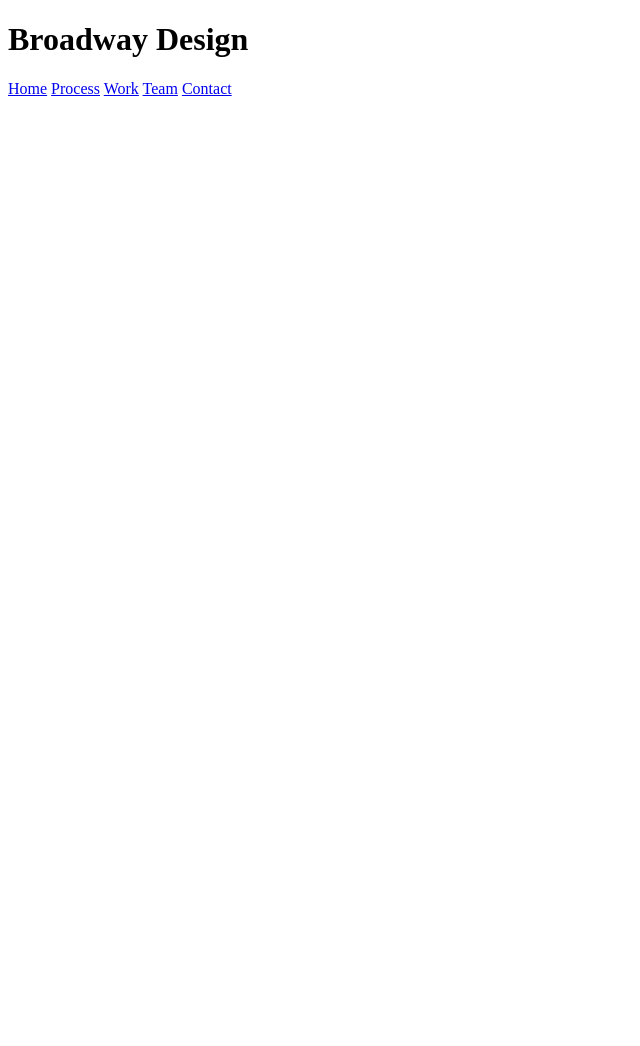
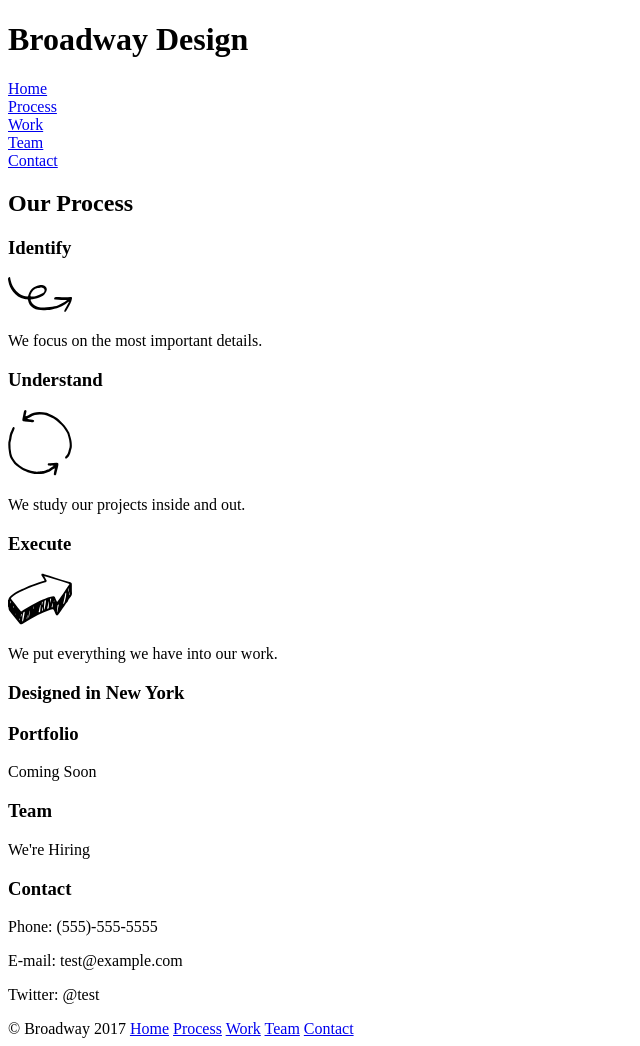
Before and after one commit to bultie/broadway, a plain HTML site: page index.html in a window 1280 px wide. Shown: the whole page, without its empty margins (0-640 px from the left). Before the commit the page ends 800 px from the top, so only its background shows below. Drawn offline with Linux system fonts and the light colour scheme.

Commit message:
HTML without CSS

```diff
--- a/index.html
+++ b/index.html
@@ -9,12 +9,43 @@
     <header>
       <h1>Broadway Design</h1>
       <nav>
-        <a href="#">Home</a>
-        <a href="#">Process</a>
-        <a href="#">Work</a>
-        <a href="#">Team</a>
+        <a href="#">Home</a><br>
+        <a href="#">Process</a><br>
+        <a href="#">Work</a><br>
+        <a href="#">Team</a><br>
         <a href="#">Contact</a>
       </nav>
     </header>
+    <div>
+      <h2>Our Process</h2>
+        <h3>Identify</h3>
+          <img src="resources/images/identify.svg" alt="identify symbol">
+          <p>We focus on the most important details.</p>
+        <h3>Understand</h3>
+          <img src="resources/images/understand.svg" alt="understand symbol">
+          <p>We study our projects inside and out.</p>
+        <h3>Execute</h3>
+          <img src="resources/images/execute.svg" alt="execute symbol">
+          <p>We put everything we have into our work.</p>
+    </div>
+    <h3>Designed in New York</h3>
+    <section>
+      <h3>Portfolio</h3>
+        <p>Coming Soon</p>
+      <h3>Team</h3>
+        <p>We're Hiring</p>
+      <h3>Contact</h3>
+        <p>Phone: (555)-555-5555</p>
+        <p>E-mail: test@example.com</p>
+        <p>Twitter: @test</p>
+    </section>
+    <footer>
+      <a>&copy; Broadway 2017</a>
+      <a href="#">Home</a>
+      <a href="#">Process</a>
+      <a href="#">Work</a>
+      <a href="#">Team</a>
+      <a href="#">Contact</a>
+    </footer>
   </body>
 </html>
```
